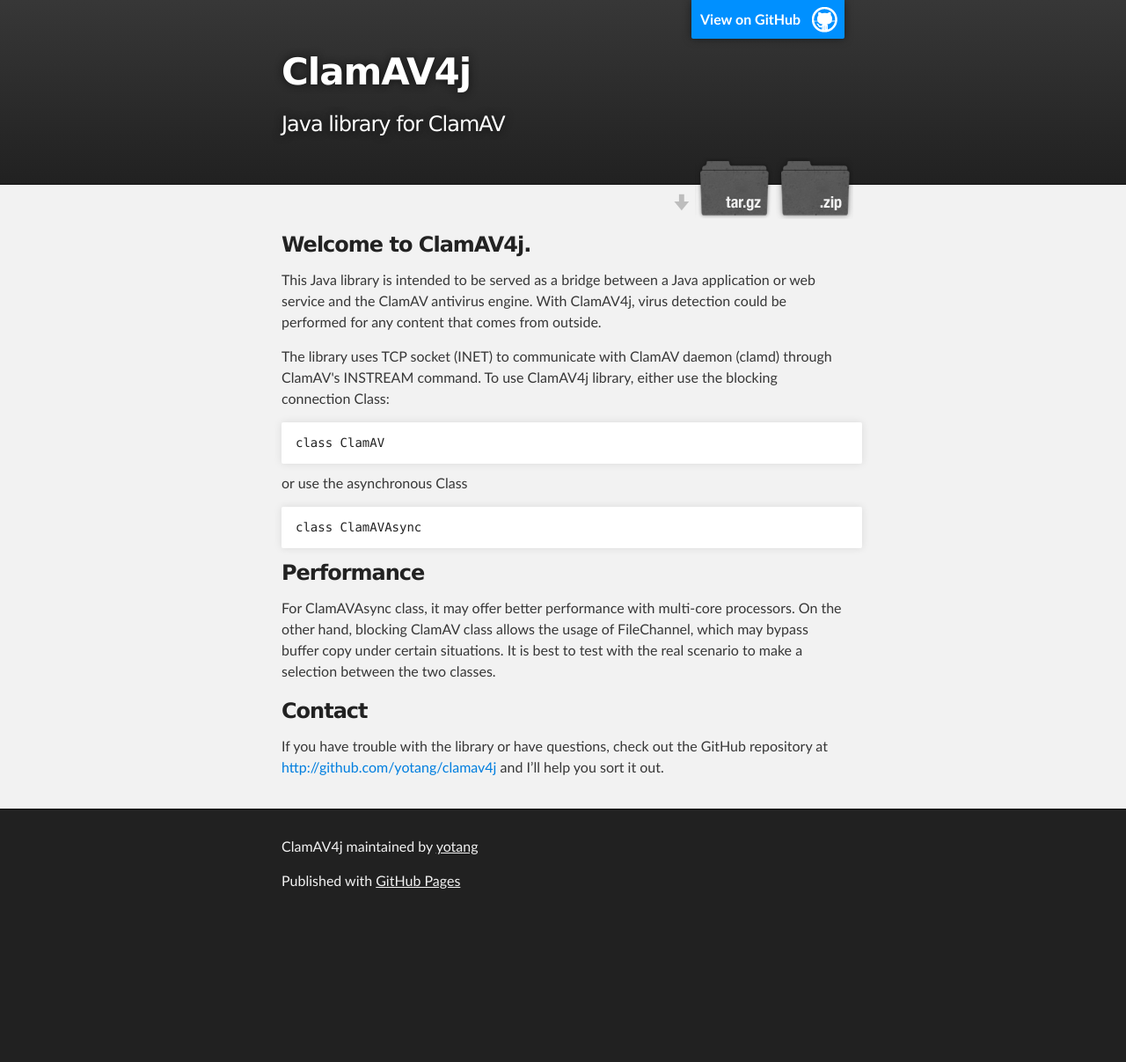
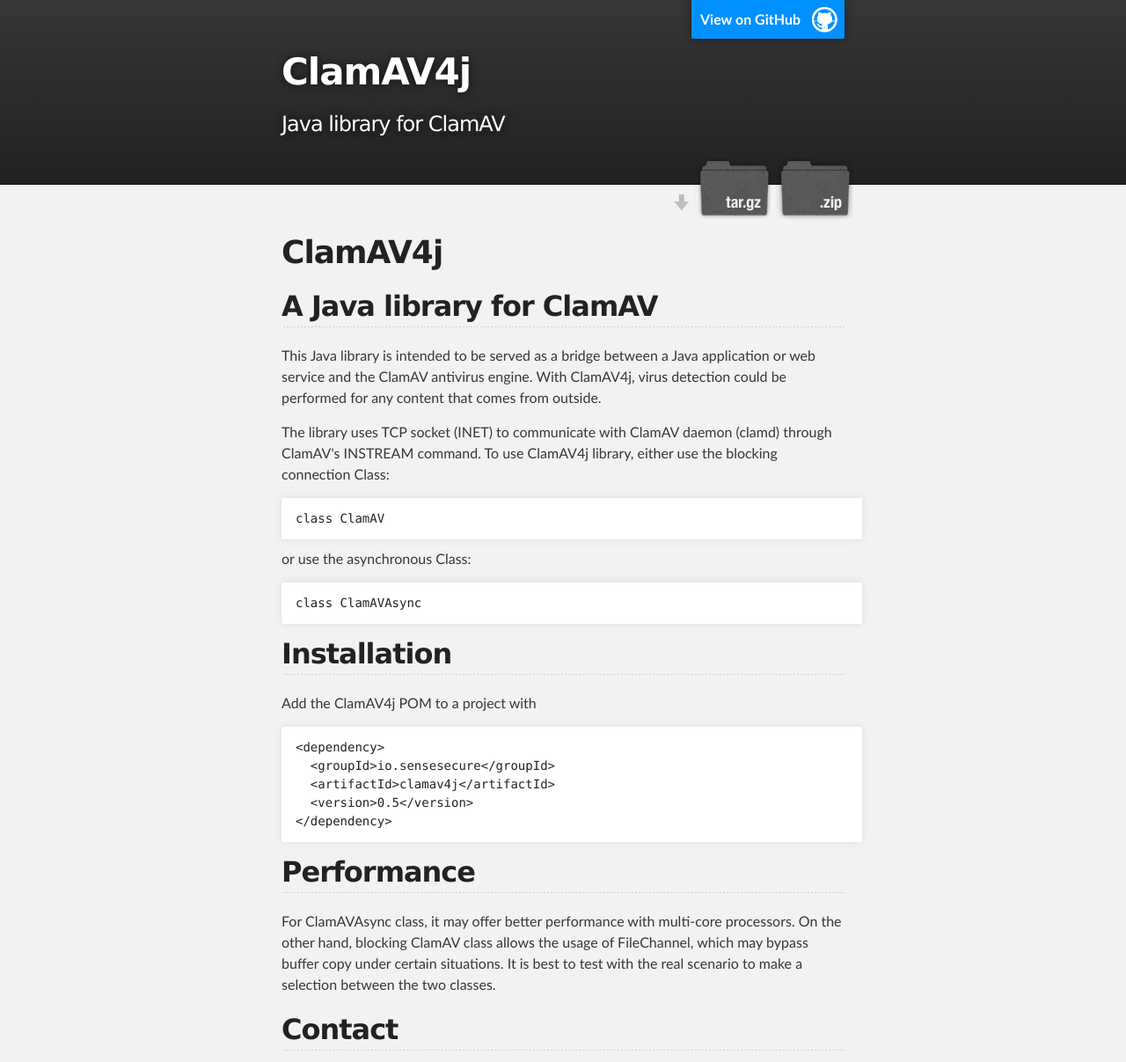
Before and after one commit to yongtang/clamav4j, a plain HTML site: page index.html in a window 1280 px wide. Shown: the top 1207 px of the page at 88% size. Before the commit the page ends 1048 px from the top, so only its background shows below. Drawn offline with Linux system fonts and the light colour scheme.

Commit message:
Create gh-pages branch via GitHub

```diff
--- a/index.html
+++ b/index.html
@@ -31,8 +31,11 @@
     <!-- MAIN CONTENT -->
     <div id="main_content_wrap" class="outer">
       <section id="main_content" class="inner">
-        <h3>
-<a name="welcome-to-clamav4j" class="anchor" href="#welcome-to-clamav4j"><span class="octicon octicon-link"></span></a>Welcome to ClamAV4j.</h3>
+        <h1>
+<a name="clamav4j" class="anchor" href="#clamav4j"><span class="octicon octicon-link"></span></a>ClamAV4j</h1>
+
+<h2>
+<a name="a-java-library-for-clamav" class="anchor" href="#a-java-library-for-clamav"><span class="octicon octicon-link"></span></a>A Java library for ClamAV</h2>
 
 <p>This Java library is intended to be served as a bridge between a Java application or web service and the ClamAV antivirus engine. With ClamAV4j, virus detection could be performed for any content that comes from outside.</p>
 
@@ -41,18 +44,30 @@
 <pre><code>class ClamAV
 </code></pre>
 
-<p>or use the asynchronous Class</p>
+<p>or use the asynchronous Class:</p>
 
 <pre><code>class ClamAVAsync
 </code></pre>
 
-<h3>
-<a name="performance" class="anchor" href="#performance"><span class="octicon octicon-link"></span></a>Performance</h3>
+<h2>
+<a name="installation" class="anchor" href="#installation"><span class="octicon octicon-link"></span></a>Installation</h2>
+
+<p>Add the ClamAV4j POM to a project with</p>
+
+<pre><code>&lt;dependency&gt;
+  &lt;groupId&gt;io.sensesecure&lt;/groupId&gt;
+  &lt;artifactId&gt;clamav4j&lt;/artifactId&gt;
+  &lt;version&gt;0.5&lt;/version&gt;
+&lt;/dependency&gt;
+</code></pre>
+
+<h2>
+<a name="performance" class="anchor" href="#performance"><span class="octicon octicon-link"></span></a>Performance</h2>
 
 <p>For ClamAVAsync class, it may offer better performance with multi-core processors. On the other hand, blocking ClamAV class allows the usage of FileChannel, which may bypass buffer copy under certain situations. It is best to test with the real scenario to make a selection between the two classes.</p>
 
-<h3>
-<a name="contact" class="anchor" href="#contact"><span class="octicon octicon-link"></span></a>Contact</h3>
+<h2>
+<a name="contact" class="anchor" href="#contact"><span class="octicon octicon-link"></span></a>Contact</h2>
 
 <p>If you have trouble with the library or have questions, check out the GitHub repository at <a href="http://github.com/yotang/clamav4j">http://github.com/yotang/clamav4j</a> and I’ll help you sort it out.</p>
       </section>
```
Also changed, not shown: params.json (+1 -1 lines).
